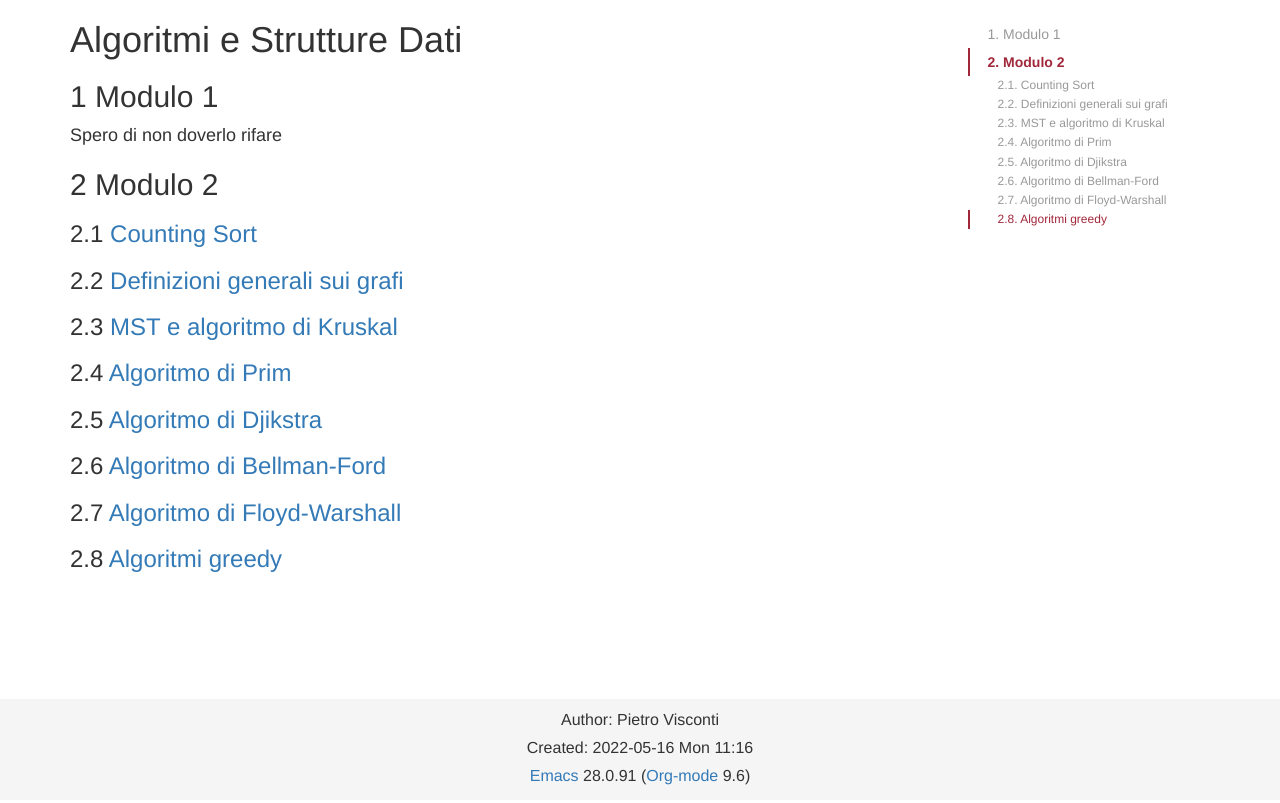
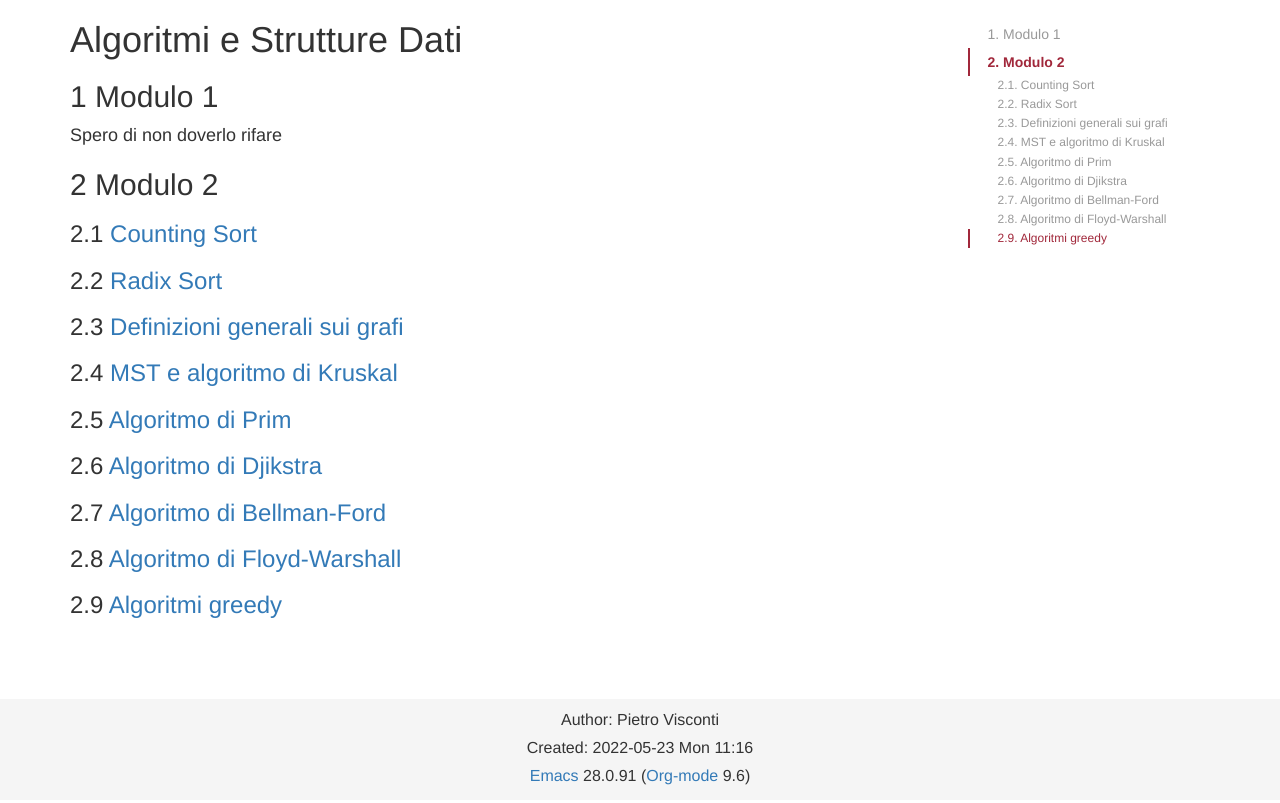
Before and after one commit to Visco01/visco01.github.io, a plain HTML site: page index.html in a window 1280 px wide. Drawn offline with nearby package versions, Linux system fonts and the light colour scheme.

Commit message:
updated index.html

```diff
--- a/index.html
+++ b/index.html
@@ -2,7 +2,7 @@
 <html lang="en">
 <head>
 <title>Algoritmi e Strutture Dati</title>
-<!-- 2022-05-16 Mon 11:16 -->
+<!-- 2022-05-23 Mon 11:16 -->
 <meta charset="utf-8">
 <meta name="viewport" content="width=device-width, initial-scale=1">
 <meta name="generator" content="Org-mode">
@@ -199,13 +199,14 @@ $(function() {
 <li><a href="#sec-2">2. Modulo 2</a>
 <ul class="nav">
 <li><a href="#sec-2-1">2.1. Counting Sort</a></li>
-<li><a href="#sec-2-2">2.2. Definizioni generali sui grafi</a></li>
-<li><a href="#sec-2-3">2.3. MST e algoritmo di Kruskal</a></li>
-<li><a href="#sec-2-4">2.4. Algoritmo di Prim</a></li>
-<li><a href="#sec-2-5">2.5. Algoritmo di Djikstra</a></li>
-<li><a href="#sec-2-6">2.6. Algoritmo di Bellman-Ford</a></li>
-<li><a href="#sec-2-7">2.7. Algoritmo di Floyd-Warshall</a></li>
-<li><a href="#sec-2-8">2.8. Algoritmi greedy</a></li>
+<li><a href="#sec-2-2">2.2. Radix Sort</a></li>
+<li><a href="#sec-2-3">2.3. Definizioni generali sui grafi</a></li>
+<li><a href="#sec-2-4">2.4. MST e algoritmo di Kruskal</a></li>
+<li><a href="#sec-2-5">2.5. Algoritmo di Prim</a></li>
+<li><a href="#sec-2-6">2.6. Algoritmo di Djikstra</a></li>
+<li><a href="#sec-2-7">2.7. Algoritmo di Bellman-Ford</a></li>
+<li><a href="#sec-2-8">2.8. Algoritmo di Floyd-Warshall</a></li>
+<li><a href="#sec-2-9">2.9. Algoritmi greedy</a></li>
 </ul>
 </li>
 </ul>
@@ -229,31 +230,34 @@ Spero di non doverlo rifare
 <h3 id="sec-2-1"><span class="section-number-3">2.1</span> <a href="docs/countingsort.html">Counting Sort</a></h3>
 </div>
 <div id="outline-container-sec-2-2" class="outline-3">
-<h3 id="sec-2-2"><span class="section-number-3">2.2</span> <a href="docs/definizioni.html">Definizioni generali sui grafi</a></h3>
+<h3 id="sec-2-2"><span class="section-number-3">2.2</span> <a href="docs/radixsort.html">Radix Sort</a></h3>
 </div>
 <div id="outline-container-sec-2-3" class="outline-3">
-<h3 id="sec-2-3"><span class="section-number-3">2.3</span> <a href="docs/kruskal.html">MST e algoritmo di Kruskal</a></h3>
+<h3 id="sec-2-3"><span class="section-number-3">2.3</span> <a href="docs/definizioni.html">Definizioni generali sui grafi</a></h3>
 </div>
 <div id="outline-container-sec-2-4" class="outline-3">
-<h3 id="sec-2-4"><span class="section-number-3">2.4</span> <a href="docs/prim.html">Algoritmo di Prim</a></h3>
+<h3 id="sec-2-4"><span class="section-number-3">2.4</span> <a href="docs/kruskal.html">MST e algoritmo di Kruskal</a></h3>
 </div>
 <div id="outline-container-sec-2-5" class="outline-3">
-<h3 id="sec-2-5"><span class="section-number-3">2.5</span> <a href="docs/dijkstra.html">Algoritmo di Djikstra</a></h3>
+<h3 id="sec-2-5"><span class="section-number-3">2.5</span> <a href="docs/prim.html">Algoritmo di Prim</a></h3>
 </div>
 <div id="outline-container-sec-2-6" class="outline-3">
-<h3 id="sec-2-6"><span class="section-number-3">2.6</span> <a href="docs/bellman_ford.html">Algoritmo di Bellman-Ford</a></h3>
+<h3 id="sec-2-6"><span class="section-number-3">2.6</span> <a href="docs/dijkstra.html">Algoritmo di Djikstra</a></h3>
 </div>
 <div id="outline-container-sec-2-7" class="outline-3">
-<h3 id="sec-2-7"><span class="section-number-3">2.7</span> <a href="docs/floyd_warshall.html">Algoritmo di Floyd-Warshall</a></h3>
+<h3 id="sec-2-7"><span class="section-number-3">2.7</span> <a href="docs/bellman_ford.html">Algoritmo di Bellman-Ford</a></h3>
 </div>
 <div id="outline-container-sec-2-8" class="outline-3">
-<h3 id="sec-2-8"><span class="section-number-3">2.8</span> <a href="docs/greedy.html">Algoritmi greedy</a></h3>
+<h3 id="sec-2-8"><span class="section-number-3">2.8</span> <a href="docs/floyd_warshall.html">Algoritmo di Floyd-Warshall</a></h3>
+</div>
+<div id="outline-container-sec-2-9" class="outline-3">
+<h3 id="sec-2-9"><span class="section-number-3">2.9</span> <a href="docs/greedy.html">Algoritmi greedy</a></h3>
 </div>
 </div>
 </div></div></div>
 <footer id="postamble" class="">
 <div><p class="author">Author: Pietro Visconti</p>
-<p class="date">Created: 2022-05-16 Mon 11:16</p>
+<p class="date">Created: 2022-05-23 Mon 11:16</p>
 <p class="creator"><a href="http://www.gnu.org/software/emacs/">Emacs</a> 28.0.91 (<a href="http://orgmode.org">Org-mode</a> 9.6)</p>
 </div>
 </footer>
```
Also changed, not shown: 1 other file.
